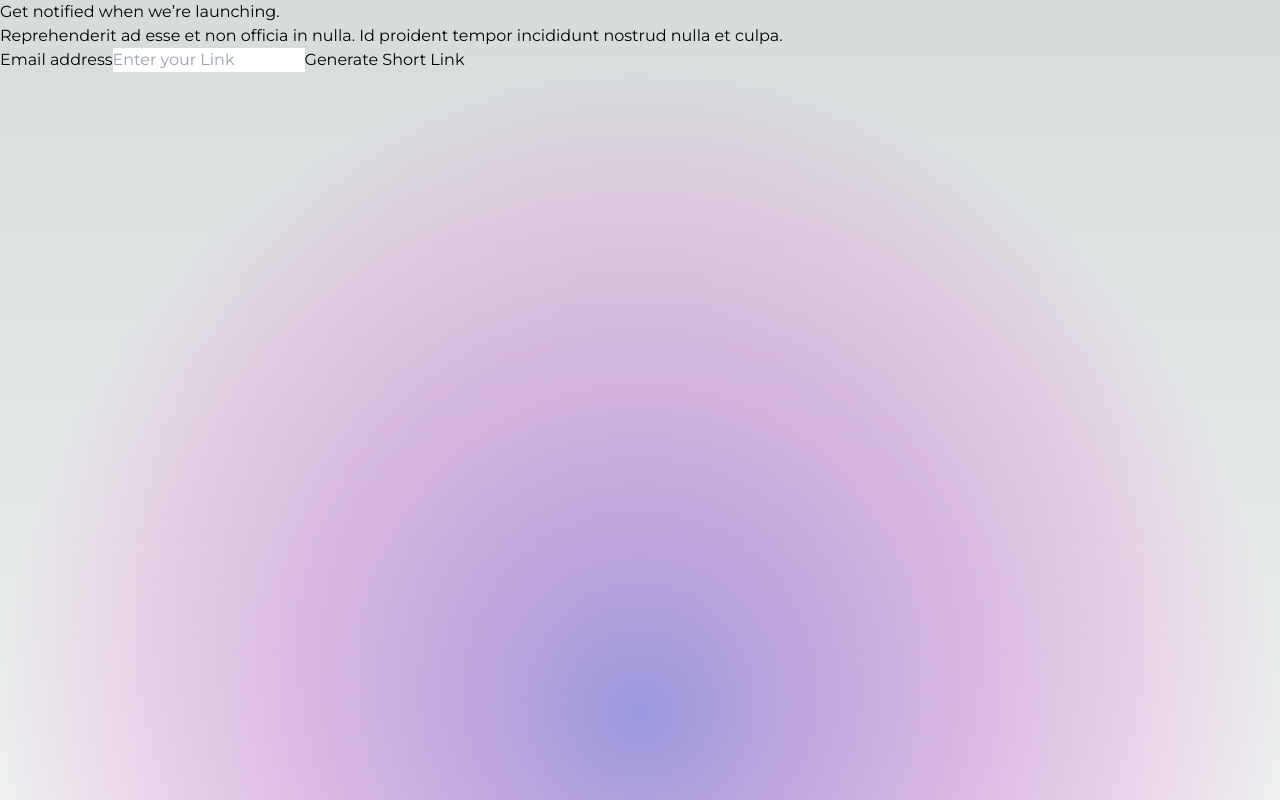
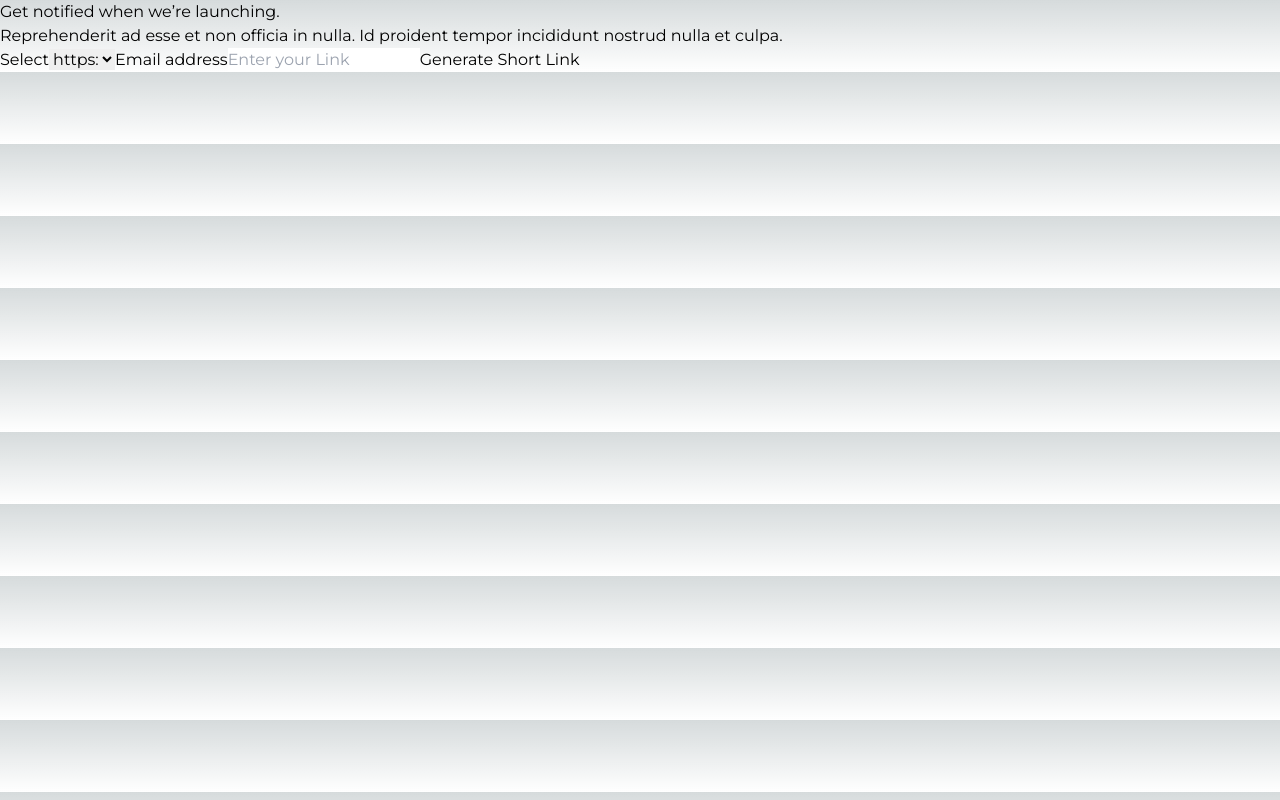
Before and after one commit to ionuts94/shorturl, a Next.js app: page / in a window 1280 px wide. Shown: the top 800 px of the page. Built offline with nearby package versions, Linux system fonts and the light colour scheme.

Commit message:
field input added

```diff
--- a/app/(site)/page.tsx
+++ b/app/(site)/page.tsx
@@ -13,7 +13,23 @@ export default function Home() {
             Reprehenderit ad esse et non officia in nulla. Id proident tempor
             incididunt nostrud nulla et culpa.
           </p>
-          <form className="mx-auto mt-10 flex max-w-md gap-x-4">
+
+          <form className="mx-auto mt-10 flex max-w-xl gap-x-4">
+            <label
+              htmlFor="method"
+              className="block text-sm font-medium leading-6 text-gray-900"
+            >
+              Select
+            </label>
+            <select
+              id="method"
+              name="method"
+              className=" block  rounded-md border-0 py-1.5 pl-3 pr-10 text-gray-900 ring-1 ring-inset ring-gray-300 focus:ring-2 focus:ring-indigo-600 sm:text-sm sm:leading-6"
+              defaultValue="https:"
+            >
+              <option>https:</option>
+              <option>http:</option>
+            </select>
             <label htmlFor="email-address" className="sr-only">
               Email address
             </label>
@@ -23,7 +39,7 @@ export default function Home() {
               type="email"
               autoComplete="email"
               required
-              className="min-w-0 flex-auto rounded-md border-0 bg-white/5 px-3.5 py-2 text-white shadow-sm ring-1 ring-inset ring-white/10 focus:ring-2 focus:ring-inset focus:ring-white sm:text-sm sm:leading-6"
+              className="min-w-8 flex-auto rounded-md border-0 bg-white/5 px-3.5 py-2 text-white shadow-sm ring-1 ring-inset ring-white/10 focus:ring-2 focus:ring-inset focus:ring-white sm:text-sm sm:leading-6"
               placeholder="Enter your Link"
             />
             <button
@@ -33,32 +49,6 @@ export default function Home() {
               Generate Short Link
             </button>
           </form>
-          <svg
-            viewBox="0 0 1024 1024"
-            className="absolute left-1/2 top-1/2 -z-10 h-[64rem] w-[64rem] -translate-x-1/2"
-            aria-hidden="true"
-          >
-            <circle
-              cx={512}
-              cy={512}
-              r={512}
-              fill="url(#759c1415-0410-454c-8f7c-9a820de03641)"
-              fillOpacity="0.7"
-            />
-            <defs>
-              <radialGradient
-                id="759c1415-0410-454c-8f7c-9a820de03641"
-                cx={0}
-                cy={0}
-                r={1}
-                gradientUnits="userSpaceOnUse"
-                gradientTransform="translate(512 512) rotate(90) scale(512)"
-              >
-                <stop stopColor="#7775D6" />
-                <stop offset={1} stopColor="#E935C1" stopOpacity={0} />
-              </radialGradient>
-            </defs>
-          </svg>
         </div>
       </div>
     </section>
```
